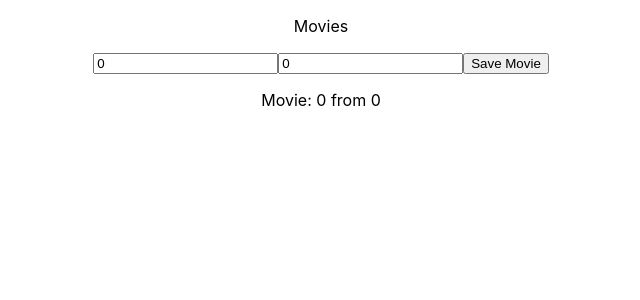
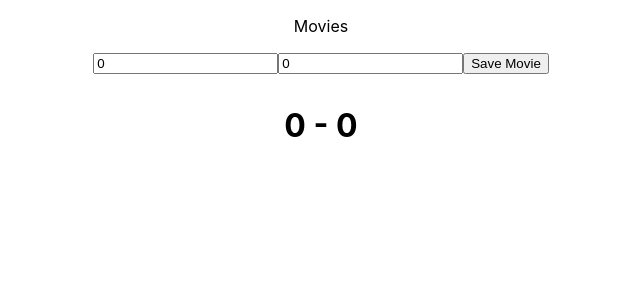
Before and after one commit to kdb11/React-app, a React (Create React App) app in the folder 1-basics/: page / in a window 1280 px wide. Both pictures are taken after a click on the button "Save Movie". Shown: the top 300 px of the page, without its empty margins (319-959 px from the left). Built offline with nearby package versions, Linux system fonts and the light colour scheme.

Commit message:
props testing
(remember to nest dom elements)

p cannot be in p etc

```diff
--- a/1-basics/src/Components/Movies.jsx
+++ b/1-basics/src/Components/Movies.jsx
@@ -1,5 +1,6 @@
 import { useState } from "react"
 import { Movie } from "./models/Movie";
+import { Testingprops } from "./Testingprops";
 
 export function Movies() {
     const [movies, setMovies] = useState([]);
@@ -18,12 +19,23 @@ export function Movies() {
         setMovies([...movies, new Movie(titel, year)]);
     };
 
-    let renderNewMovie = movies.map((Movie, id) => {
+    /* let renderNewMovie = movies.map((Movie, id) => {
         return (
         <>
         <p key={id}>
            Movie: {Movie.titel} from {Movie.year}
         </p>
+        </>
+        )
+
+    }); */
+
+    let propsTestHtml = movies.map((Movie, id) => {
+        return (
+        <>
+        <h1 key={id}>
+           <Testingprops M={Movie}/>
+        </h1>
         </>
         )
 
@@ -34,6 +46,7 @@ export function Movies() {
         <input type="text" placeholder="Titel" onChange={HandleTitelChange} value={titel}/>
         <input type="text" placeholder="Year" onChange={HandleYearChange} value={year}/>
         <button type="button" onClick={HandleSave}>Save Movie</button>
-        {renderNewMovie}
+        {/* {renderNewMovie} */}
+        {propsTestHtml}
     </div>
 }
--- /dev/null
+++ b/1-basics/src/Components/Testingprops.jsx
@@ -0,0 +1,15 @@
+export function Testingprops(props) {
+
+ /*    const PropsTest = (props) => {
+        return (
+            <>
+            <p>{props.M.titel}</p>
+            <p>{props.M.year}</p>
+            </>
+        )
+    }; */
+
+    return <div>
+        <p>{props.M.titel} - {props.M.year}</p>
+    </div>
+}
```
